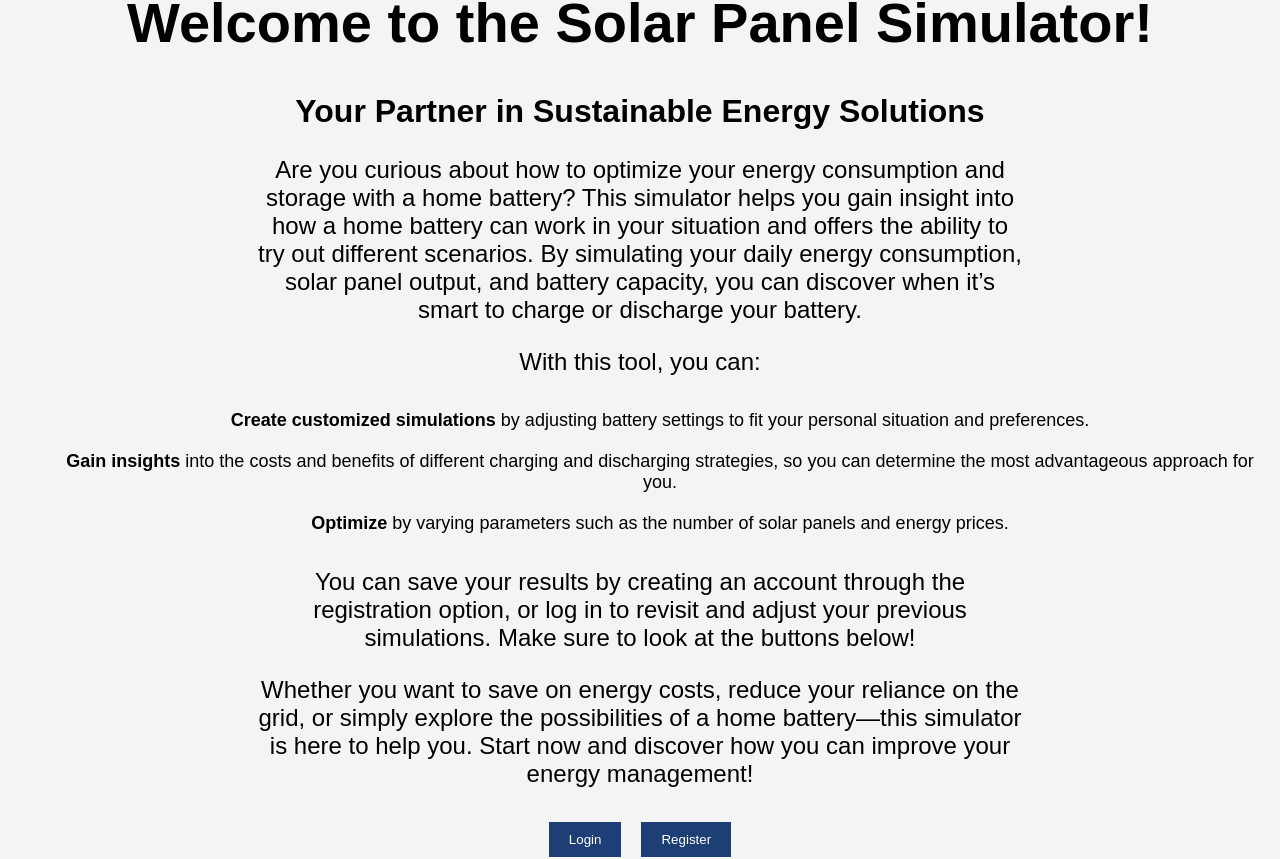
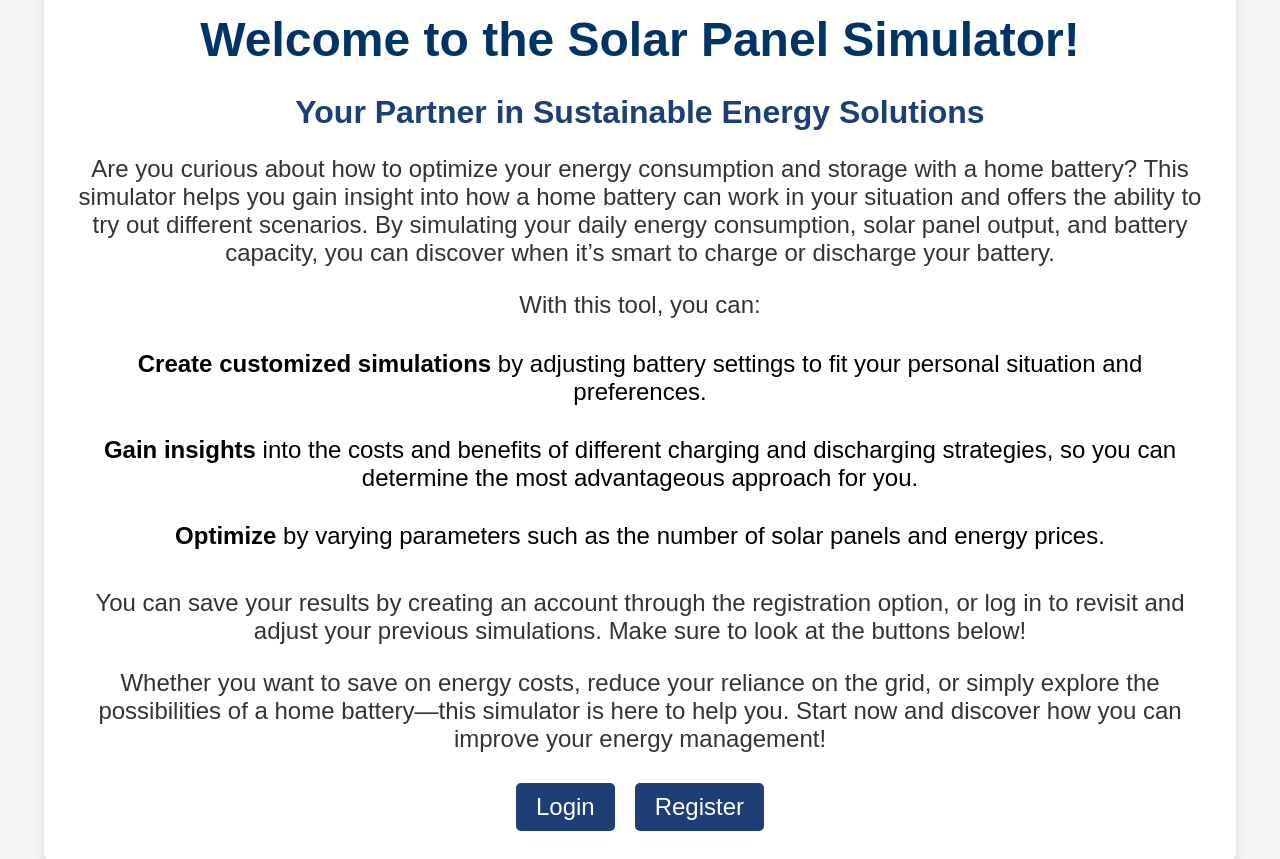
Before and after one commit to BrigitteHx/CodeerSpaceDepotProject, a React (Create React App) app in the folder codeermap/my-app/: page / in a window 1280 px wide. Shown: the part 171-1030 px from the top of the page. Built offline with nearby package versions, Linux system fonts and the light colour scheme.

Commit message:
depot project - edited: styling welcome page aangepast

```diff
--- a/codeermap/my-app/src/components/welcomepage/MainContent.js
+++ b/codeermap/my-app/src/components/welcomepage/MainContent.js
@@ -7,12 +7,14 @@ const MainContent = () => {
   const navigate = useNavigate();
 
   return (
-    <main className="main-content">
+    <main>
+      <div className='main-content'>
           <h1>Welcome to the Solar Panel Simulator!</h1>
           <h2>Your Partner in Sustainable Energy Solutions</h2>
           <p>
             Are you curious about how to optimize your energy consumption and storage with a home battery? This simulator helps you gain insight into how a home battery can work in your situation and offers the ability to try out different scenarios. By simulating your daily energy consumption, solar panel output, and battery capacity, you can discover when it’s smart to charge or discharge your battery.
           </p>
+
         <p>
           With this tool, you can:
         </p>
@@ -21,6 +23,7 @@ const MainContent = () => {
           <li><strong>Gain insights</strong> into the costs and benefits of different charging and discharging strategies, so you can determine the most advantageous approach for you.</li>
           <li><strong>Optimize</strong> by varying parameters such as the number of solar panels and energy prices.</li>
         </ul>
+
         <p>
           You can save your results by creating an account through the registration option, or log in to revisit and adjust your previous simulations. Make sure to look at the buttons below!
         </p>
@@ -31,6 +34,8 @@ const MainContent = () => {
         <div className="buttons">
           <RedirectButtons />
         </div>
+      </div>
+
     </main>
   );
 };
--- a/codeermap/my-app/src/components/welcomepage/Style/MainContent.css
+++ b/codeermap/my-app/src/components/welcomepage/Style/MainContent.css
@@ -1,41 +1,90 @@
 body {
-  background-color: #fff; /* Light gray */
+  font-family: Arial, sans-serif;
+  background-color: #f4f4f4;
+  margin: 0;
+  padding: 0;
   box-sizing: border-box;
 }
 
-main {
-  text-align: center;
-  margin-top: 50px;
+.main-content {
+  background-color: #fff;
+  padding: 20px;
+  margin: 20px auto;
+  box-shadow: rgba(99, 99, 99, 0.2) 0px 2px 8px 0px;
+  border-radius: 8px;
+  max-width: 90%;
 }
 
-main .buttons {
+
+main h1 {
+  font-size: 3rem;
+  text-align: center;
+  margin-bottom: 10px;
+  color: #003366;
+}
+
+main h2 {
+  font-size: 2rem;
+  text-align: center;
+  margin-bottom: 20px;
+  color: #1D3F75;
+}
+
+
+main p {
+  font-size: x-large;
+  margin-bottom: 15px;
+  color: #333;
+}
+
+
+main ul {
+  list-style-type: none;
+  padding: 0;
+}
+
+main ul li {
+  padding: 5px 0;
+  font-size: x-large;
+}
+
+
+.buttons {
+  display: flex;
+  justify-content: center;
   margin-top: 20px;
 }
 
-main button.register, main button.login {
+main button {
   padding: 10px 20px;
   margin: 10px;
   border: none;
   cursor: pointer;
   background-color: #1D3F75;
   color: #fff;
+  border-radius: 5px;
+  transition: background-color 0.3s ease;
+  font-size: x-large;
 }
 
-main button.register:hover, main button.login:hover {
+main button:hover {
+  background-color: #1a73e8;
   color: #fff;
-  background-color: #1a73e8;
 }
 
-main p{
-  padding-left: 20%;
-  padding-right: 20%;
-  font-size: 150%;
+
+@media (max-width: 768px) {
+
+  main h2 {
+      font-size: 1.8rem;
+  }
+
+  main p, main ul li {
+      font-size: large;
+      padding: 0 10%;
+  }
+
+  main button {
+    font-size: large;
+  }
 }
-
-main h1{
-  font-size: 350%;
-}
-
-main h2{
-  font-size: 200%;
-}
```
Lines whose indentation alone changed are shown as unchanged.
